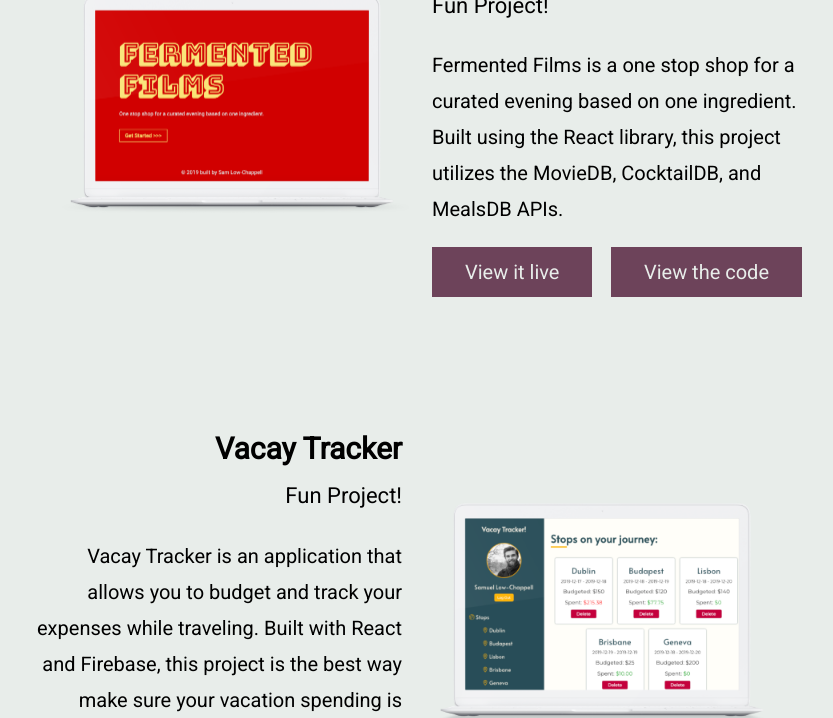
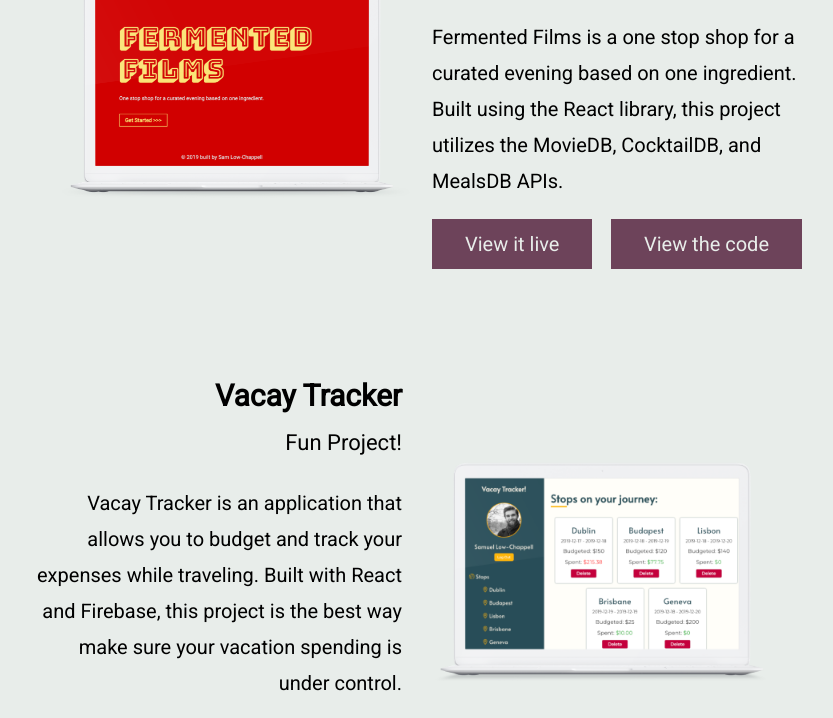
Before and after one commit to sjlowchappell/portfolio, a Gatsby site: page /projects in a window 1280 px wide. Shown: the part 367-1085 px from the top of the page, without its empty margins (223-1056 px from the left). Built offline with nearby package versions, Linux system fonts and the light colour scheme; Gatsby itself is replaced by a stand-in of ours.

Commit message:
updated styling

```diff
--- a/src/components/project.module.css
+++ b/src/components/project.module.css
@@ -2,11 +2,7 @@
     display: flex;
     justify-content: space-between;
     align-items: center;
-    margin: 100px 0px;
-}
-
-.project:first-child {
-    margin-top: 50px;
+    margin-bottom: 100px;
 }
 
 .project:nth-child(2n) {
--- a/src/pages/projects.js
+++ b/src/pages/projects.js
@@ -1,5 +1,4 @@
 import React from 'react';
-
 import Layout from '../components/layout';
 import SEO from '../components/seo';
 import Project from '../components/project';
--- a/src/styles/global.css
+++ b/src/styles/global.css
@@ -209,7 +209,7 @@
 
 h2 {
     font-size: 3rem;
-    margin-bottom: 0px;
+    margin: 0px;
 }
 
 p,
```
